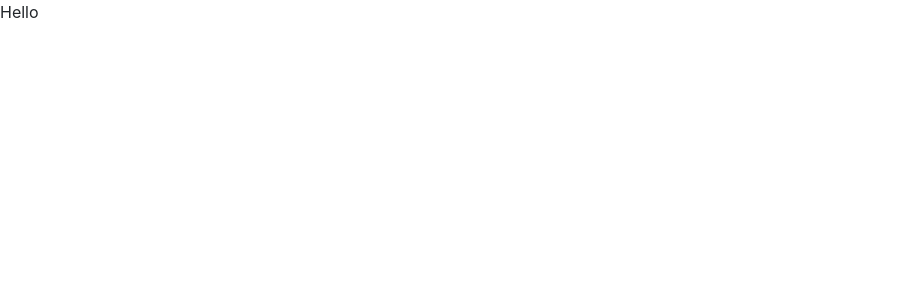
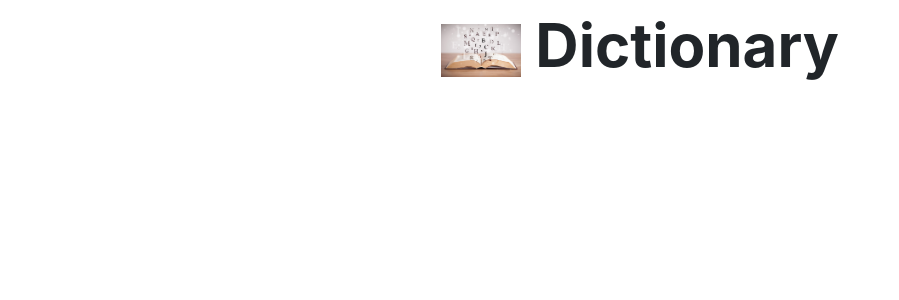
Before and after one commit to annekala/dictionary-project, a React (Create React App) app: page / in a window 1280 px wide. Shown: the top 300 px of the page, without its empty margins (0-899 px from the left). Built offline with nearby package versions, Linux system fonts and the light colour scheme.

Commit message:
modified header

```diff
--- a/src/App.css
+++ b/src/App.css
@@ -0,0 +1,13 @@
+.App {
+  display: block;
+  margin: 0 auto;
+  text-align: center;
+}
+
+.App-logo {
+  width: 80px;
+}
+.App-header {
+  font-weight: bolder;
+  font-size: 60px;
+}
--- a/src/App.js
+++ b/src/App.js
@@ -1,9 +1,17 @@
+import logo from "./logo.png";
 import "./App.css";
 
 export default function App() {
   return (
     <div className="App">
-      <header className="App-header">Hello</header>
+      <header className="App-header">
+        {" "}
+        <span>
+          {" "}
+          <img src={logo} className="App-logo" alt="logo" />{" "}
+        </span>{" "}
+        Dictionary
+      </header>
     </div>
   );
 }
```
Also changed, not shown: src/logo.png (added).
